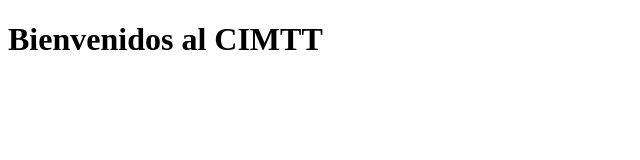
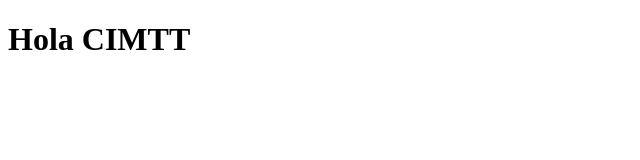
Before and after one commit to MartiBrgs/curso_git, a plain HTML site: page index.html in a window 1280 px wide. Shown: the whole page, without its empty margins (0-640 px from the left). Drawn offline with Linux system fonts and the light colour scheme.

Commit message:
Actualizando el titulo

```diff
--- a/index.html
+++ b/index.html
@@ -7,6 +7,6 @@
     <title>CIMTT</title>
 </head>
 <body>
-    <h1>Bienvenidos al CIMTT</h1>
+    <h1>Hola CIMTT</h1>
 </body>
 </html>
```
